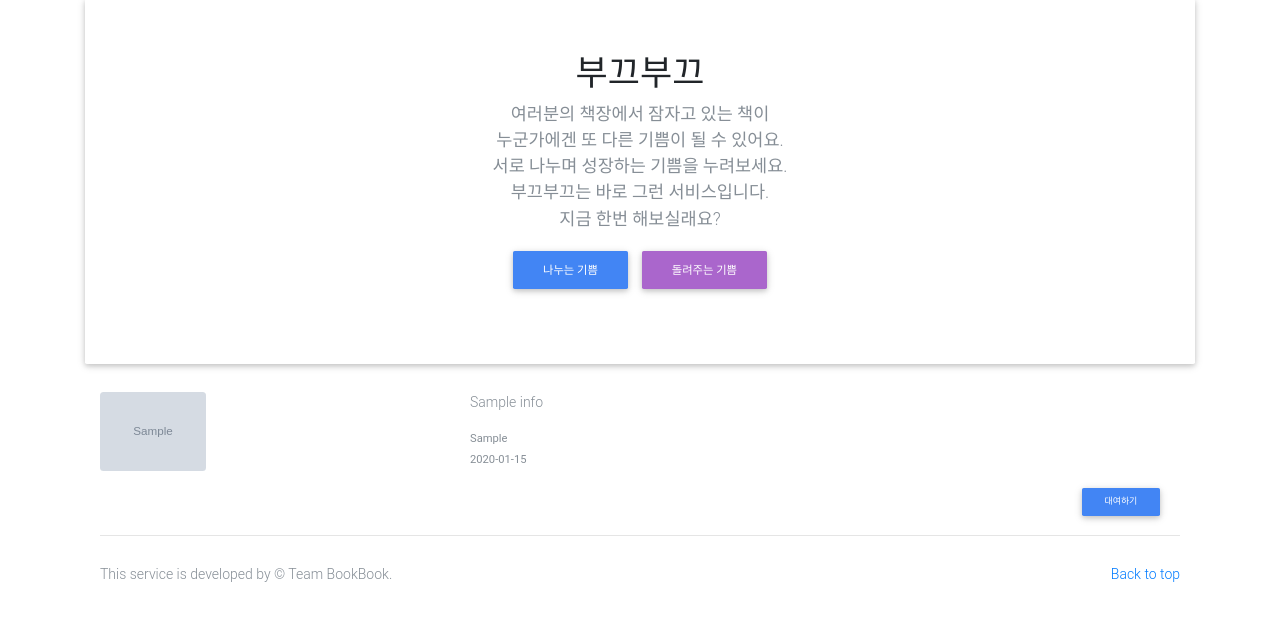
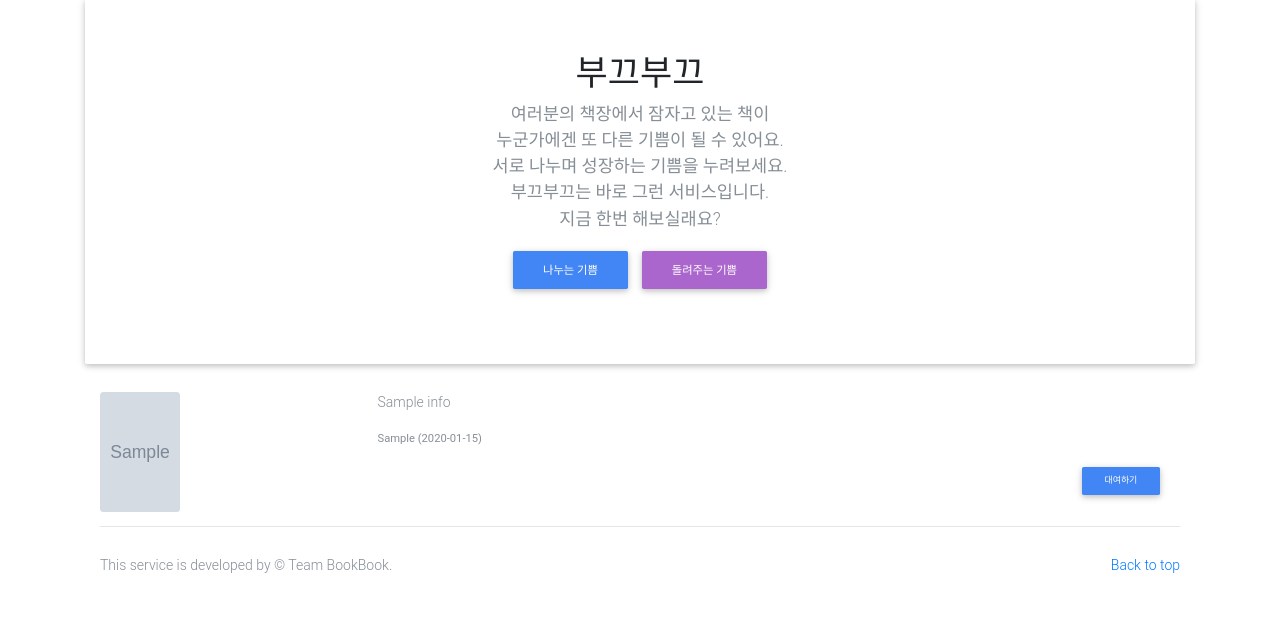
Before and after one commit to it-tech-division/bookbook, a Flask app: page / in a window 1280 px wide. Shown: the part 64-685 px from the top of the page. Run offline with Flask 2, Linux system fonts and the light colour scheme; tables that the repository leaves empty hold one stand-in row (values such as "Sample post"); grey boxes marked "Sample" are stand-in pictures; some libraries are stand-ins or nearby versions.

Commit message:
한 화면에 좀 더 많은 정보 표현하도록 메인 화면 수정

```diff
--- a/templates/home.html
+++ b/templates/home.html
@@ -23,15 +23,14 @@
       {% for book in books %}
 
       <div class="col-sm-12">
-        <div class="well well-sm">
           <div class="row">
-            <div class="col-4">
-              <a href="{{book.link}}"><img src="{{book.image}}?type=m106" onerror="this.src='http://static.naver.net/book/image/noimg_m172.gif'" alt="book-cover" class="rounded img-responsive" width="106"/></a>
+            <div class="col-3">
+              <a href="{{book.link}}"><img src="{{book.image}}?type=m106" onerror="this.src='http://static.naver.net/book/image/noimg_m172.gif'" alt="book-cover" class="rounded img-responsive" width="80" height="120"/></a>
             </div>
-            <div class="col-8">
+            <div class="col-9">
               <p>
               {{book.title}}<p>
-              <small>{{book.register}}<br>{{book.created_date}}</small>
+              <small>{{book.register}} ({{book.created_date}})</small>
               <div class="col">
 			    {% include 'modal.html' %}
                 {% if book.avalability == '1' %}
@@ -45,7 +44,6 @@
             </div>
           </div>
           <hr />
-        </div>
       </div>
 
       <!--
```
